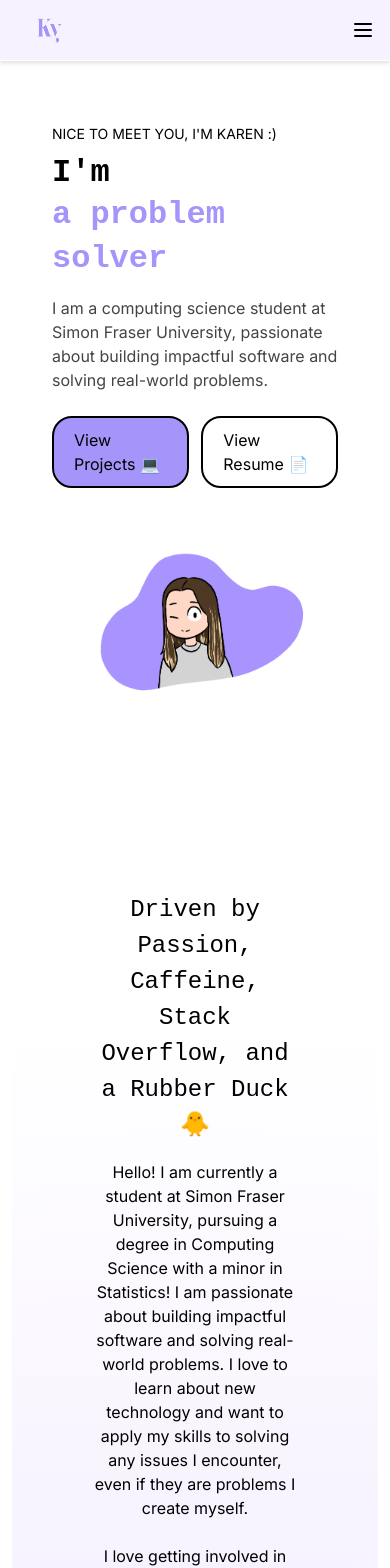
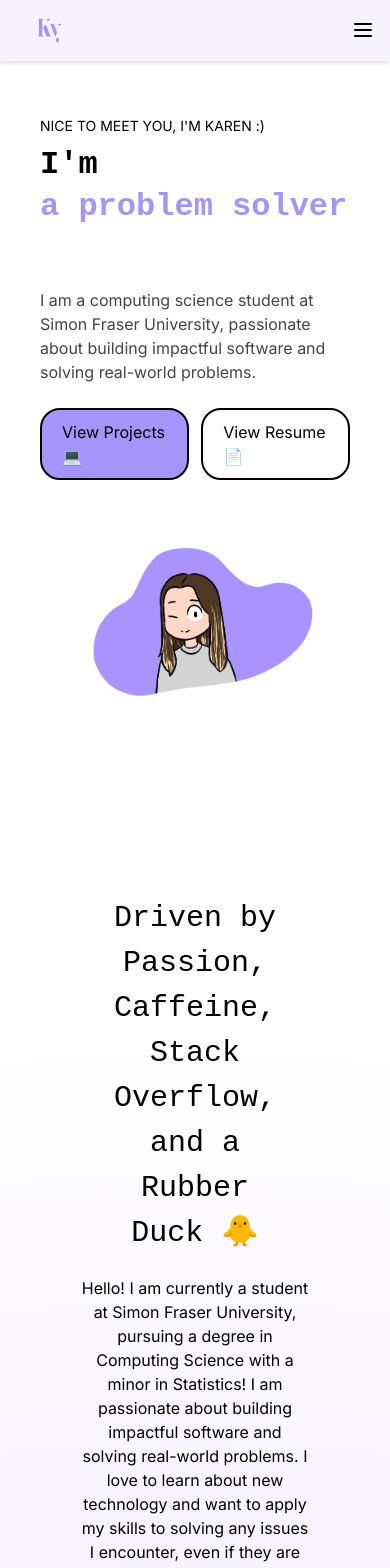
Before and after one commit to karyao/PersonalWebsite, a Next.js app: page / in a window 390 px wide. Shown: the top 1568 px of the page. Built offline with nearby package versions, Linux system fonts and the light colour scheme.

Commit message:
Revert "fixed mobile viewing"
This reverts commit 8db3266c0d9cd0e4c25e456394296b02bf9f3899.

```diff
--- a/app/globals.css
+++ b/app/globals.css
@@ -17,9 +17,9 @@ body {
   font-family: Arial, Helvetica, sans-serif;
   overflow-y: scroll;
   overflow-x: hidden;
-  padding: 0 1rem;
-  margin: 0;
-  max-width: 100%;
+}
+
+body {
   scrollbar-width: thin;
   scrollbar-color: var(--accent) #ffffff;
 }
@@ -46,16 +46,5 @@ h2 {
   font-family: monospace;
   font-size: 1.875rem;
   text-align: center;
-  padding: clamp(1rem, 5vw, 1.25rem) 0;
-  margin: 0;
+  padding: 1.25rem;
 }
-
-@media (max-width: 640px) {
-  body {
-    padding: 0 0.75rem;
-  }
-  h2 {
-    font-size: 1.5rem;
-    padding: 1rem 0;
-  }
-}
```
